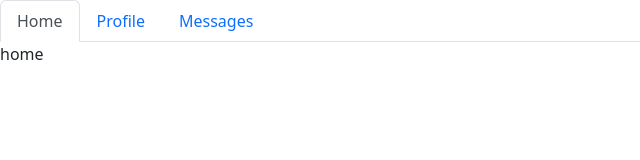
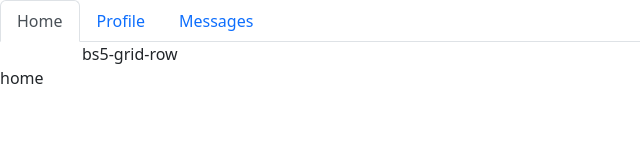
Before and after one commit to dvcorreia1984/Bootstrap, a website: page index.html in a window 1280 px wide. Shown: the whole page, without its empty margins (0-640 px from the left). Drawn offline with nearby package versions, Linux system fonts and the light colour scheme.

Commit message:
Added CSS Stylesheet

```diff
--- a/index.html
+++ b/index.html
@@ -10,6 +10,7 @@
   <!-- Bootstrap CSS v5.2.1 -->
   <link href="https://cdn.jsdelivr.net/npm/bootstrap@5.2.1/dist/css/bootstrap.min.css" rel="stylesheet"
     integrity="sha384-iYQeCzEYFbKjA/T2uDLTpkwGzCiq6soy8tYaI1GyVh/UjpbCx/TYkiZhlZB6+fzT" crossorigin="anonymous">
+  <link rel="stylesheet" href="style.css">
 
 </head>
 
@@ -31,6 +32,9 @@
 
 
    <section id="victor">
+    <div class="container">
+        bs5-grid-row
+    </div>
 
    </section>
 
```
Also changed, not shown: style.css (added).
